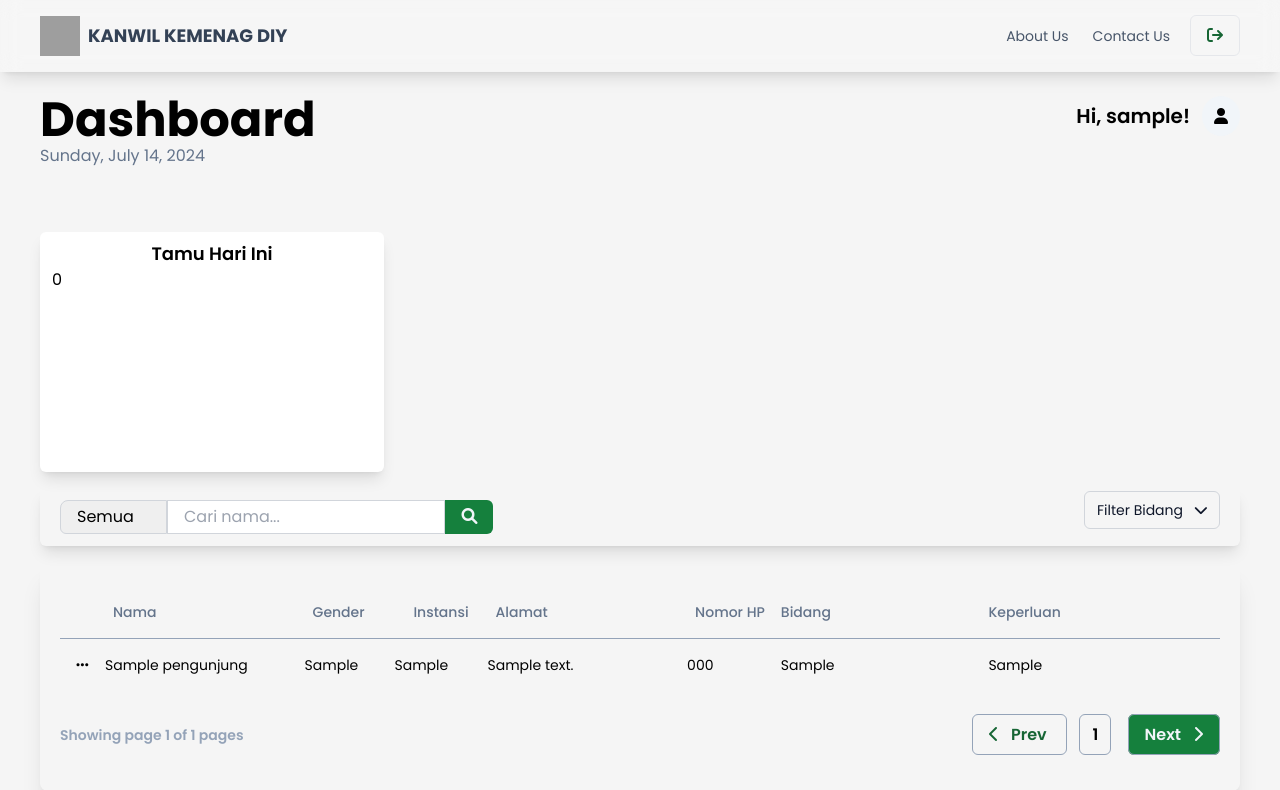
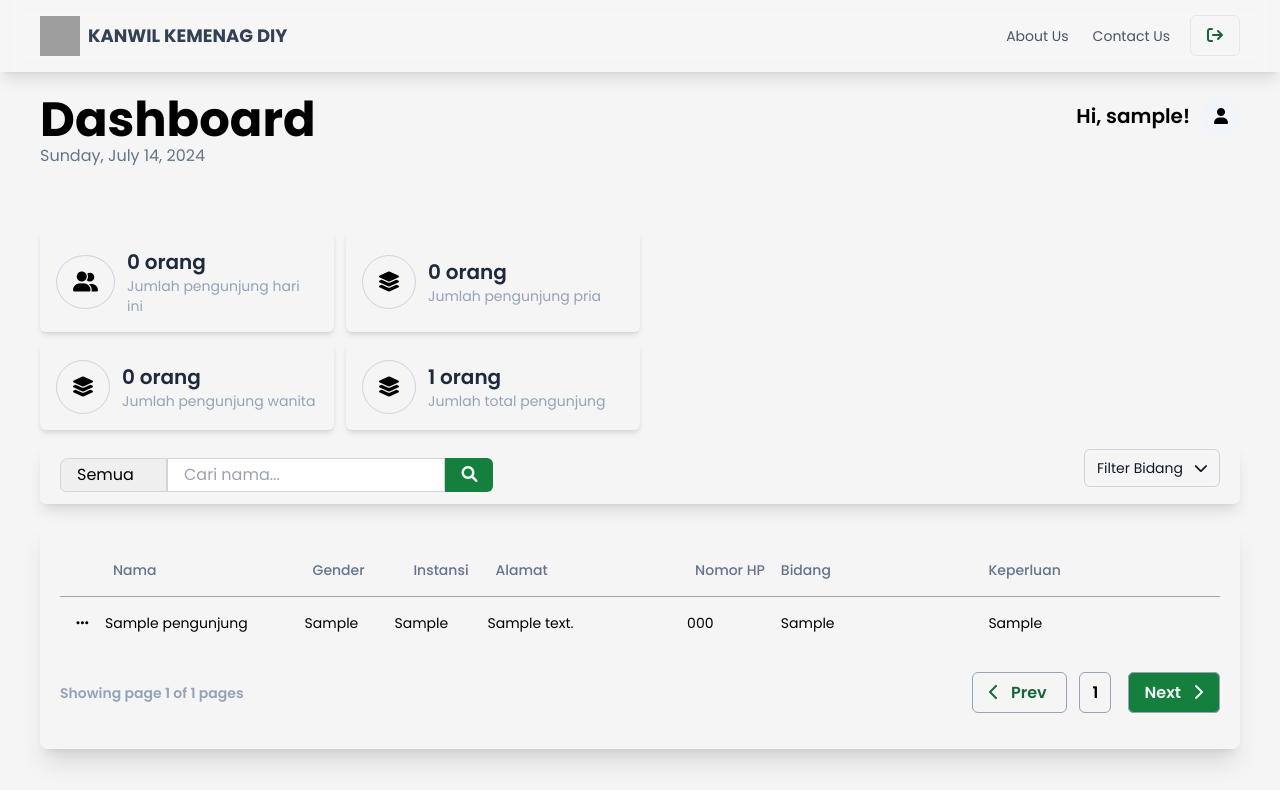
Before and after one commit to AthallahZachari/BukuTamu-Kanwil-Kementrian-Agama-DIY, a PHP site: page /pages/admin/dashboard.php in a window 1280 px wide. Shown: the top 790 px of the page. Run offline with PHP 8.4, Linux system fonts and the light colour scheme; the visitor is signed in with stand-in values (Sample User, id 1); tables that the repository leaves empty or names only in its code hold one stand-in row (values such as "Sample post"); some libraries are stand-ins or nearby versions; grey boxes are pictures that could not be loaded.

Commit message:
add grafik data

```diff
--- a/includes/connection/admincontrol.php
+++ b/includes/connection/admincontrol.php
@@ -46,15 +46,15 @@ if (!empty($kepentingan)) {
 $sql .= " ORDER BY id DESC LIMIT :start, :limit";
 
 // [ EXECUTE ] query execute menggunakan PDO (PHP Data Object)
-$stmt = $pdo->prepare($sql);
-$stmt->bindValue(':searchbox', '%' . $searchbox . '%', PDO::PARAM_STR);
-$stmt->bindValue(':start', $start, PDO::PARAM_INT);
-$stmt->bindValue(':limit', $limit, PDO::PARAM_INT);
+$query = $pdo->prepare($sql);
+$query->bindValue(':searchbox', '%' . $searchbox . '%', PDO::PARAM_STR);
+$query->bindValue(':start', $start, PDO::PARAM_INT);
+$query->bindValue(':limit', $limit, PDO::PARAM_INT);
 if (!empty($kepentingan)) {
-    $stmt->bindValue(':kepentingan', $kepentingan, PDO::PARAM_STR);
+    $query->bindValue(':kepentingan', $kepentingan, PDO::PARAM_STR);
 }
-$stmt->execute();
-$rows = $stmt->fetchAll(PDO::FETCH_ASSOC);
+$query->execute();
+$rows = $query->fetchAll(PDO::FETCH_ASSOC);
 
 // [ COUNT ] total baris data untuk pagination
 $total_sql = "SELECT COUNT(*) FROM pengunjung WHERE nama LIKE :searchbox";
--- a/pages/admin/dashboard.php
+++ b/pages/admin/dashboard.php
@@ -11,22 +11,30 @@ if (!isset($_SESSION['pegawai'])) {
 // Tanggal yang ingin Anda hitung jumlah respondennya
 $tanggal = date('Y-m-d');
 
-// Query untuk menghitung jumlah responden berdasarkan tanggal
-$stmt = $pdo->prepare("SELECT COUNT(*) AS visitors FROM pengunjung WHERE tanggal = ?");
-$stmt->execute([$tanggal]);
-$result = $stmt->fetch(PDO::FETCH_ASSOC);
+// Query untuk menghitung jumlah responden berdasarkan tanggal dan jumlah gender
+$query = $pdo->prepare("
+    SELECT
+        COUNT(*) AS total_visitors,
+        SUM(CASE WHEN tanggal = ? THEN 1 ELSE 0 END) AS today_visitors,
+        SUM(CASE WHEN jenis_kelamin = 'pria' THEN 1 ELSE 0 END) AS males,
+        SUM(CASE WHEN jenis_kelamin = 'wanita' THEN 1 ELSE 0 END) AS females
+    FROM pengunjung
+");
+$query->execute([$tanggal]);
+$result = $query->fetch(PDO::FETCH_ASSOC);
 
 // Mengambil jumlah responden dari hasil query
-$visitorCount = $result['visitors'];
+$totalVisitors = $result['total_visitors']; //jml total pengunjung
+$visitorCount = $result['today_visitors']; //pengunjung hari ini
+$maleCount = $result['males']; //pengunjung pria
+$femaleCount = $result['females']; //pengunjung wanita
 $sessionAdmin = $_SESSION['pegawai'];
-
 
 ?>
 
 </head>
 
 <body>
-
     <body class=" min-h-[100vh] w-full">
         <?php include 'navbar_admin.php' ?>
         <section class=" min-h-[20vh] flex justify-between items-start px-10 pt-6 ">
@@ -41,17 +49,43 @@ $sessionAdmin = $_SESSION['pegawai'];
                 </div>
             </div>
         </section>
-        <section class=" w-[60%] min-h-[30vh] flex justify-between px-10">
-            <div class=" min-w-[50%] flex flex-col rounded-md px-3 py-2 bg-white shadow-lg">
-                <h1 class=" text-lg text-center font-semibold ">Tamu Hari Ini</h1>
-                <h1><?php echo $visitorCount; ?></h1>
+        <section class=" w-full flex px-10">
+
+            <div class="grid grid-cols-2 gap-3 w-[50%] ">
+                <div class="flex items-center p-4 rounded-md shadow-md">
+                    <i class="fa-solid fa-user-group text-xl mr-3 p-4 rounded-[50%] border border-slate-300 "></i>
+                    <div class="flex flex-col">
+                        <p class=" text-xl text-slate-800 font-semibold "><?= $visitorCount ?> orang</p>
+                        <p class=" text-sm text-slate-400">Jumlah pengunjung hari ini</p>
+                    </div>
+                </div>
+                <div class="flex items-center p-4 rounded-md shadow-md">
+                    <i class="fa-solid fa-layer-group text-xl mr-3 p-4 rounded-[50%] border border-slate-300 "></i>
+                    <div class="flex flex-col">
+                        <p class=" text-xl text-slate-800 font-semibold "><?= $maleCount ?> orang</p>
+                        <p class=" text-sm text-slate-400">Jumlah pengunjung pria</p>
+                    </div>
+                </div>
+                <div class="flex items-center p-4 rounded-md shadow-md">
+                    <i class="fa-solid fa-layer-group text-xl mr-3 p-4 rounded-[50%] border border-slate-300 "></i>
+                    <div class="flex flex-col">
+                        <p class=" text-xl text-slate-800 font-semibold "><?= $femaleCount ?> orang</p>
+                        <p class=" text-sm text-slate-400">Jumlah pengunjung wanita</p>
+                    </div>
+                </div>
+                <div class="flex items-center p-4 rounded-md shadow-md">
+                    <i class="fa-solid fa-layer-group text-xl mr-3 p-4 rounded-[50%] border border-slate-300 "></i>
+                    <div class="flex flex-col">
+                        <p class=" text-xl text-slate-800 font-semibold "><?= $totalVisitors ?> orang</p>
+                        <p class=" text-sm text-slate-400">Jumlah total pengunjung</p>
+                    </div>
+                </div>
+                <!-- <div class="bg-gray-400 p-4">Item 3</div>
+                <div class="bg-gray-500 p-4">Item 4</div> -->
             </div>
         </section>
-        <section>
-
-        </section>
         <section class=" px-10">
-            <?php include './table.php' ?>
+            <?php include './table.php';?>
         </section>
     </body>
     <div class=" w-full bg-violet-300">
--- a/pages/admin/login.php
+++ b/pages/admin/login.php
@@ -19,6 +19,11 @@ if (isset($_POST['login'])) {
 
 <body class="min-h-screen w-full flex flex-col items-center justify-center relative bg-fixed bg-center bg-repeat" style="background-image: url('../../assets/belakang.avif');">
     <div class=" w-[50%] bg-white px-10 py-8 m-10 rounded-md shadow-xl">
+        <section>
+            <a href="../../index.php" class="block text-end text-slate-700">
+                <i class="fa-solid fa-xmark"></i>
+            </a>
+        </section>
         <section class=" flex flex-col justify-center items-center mb-5">
             <a href="../../index.php" class="flex justify-center">
                 <div class="w-[100px] h-[100px] mr-2 bg-cover bg-center ">
--- a/pages/admin/navbar_admin.php
+++ b/pages/admin/navbar_admin.php
@@ -24,7 +24,7 @@ $sessionAdmin = $_SESSION['pegawai'];
 </div>
 <div id="popup-form" class="fixed inset-0 items-center justify-center z-20 bg-black bg-opacity-50 hidden">
     <div class=" bg-white flex flex-col justify-center items-center px-7 py-7 rounded-lg shadow-xl w-[70%] md:w-[35%]">
-            <div class=" min-h-48 w-[50%] bg-black bg-cover bg-center"  style="background-image: url('../../assets/logout.avif')"></div>
+        <div class=" min-h-48 w-[50%] bg-black bg-cover bg-center" style="background-image: url('../../assets/logout.avif')"></div>
         <h2 class=" text-slate-700 text-2xl font-bold mb-5">Anda yakin keluar?</h2>
         <div class=" w-full flex justify-around font-medium">
             <a href="#" onclick="togglePopup()" class=" hover:bg-slate-100 transition-all duration-300 border border-slate-300 rounded-md text-slate-500 text-center min-w-[45%] px-5 py-2">Batal</a>
--- a/pages/admin/table.php
+++ b/pages/admin/table.php
@@ -64,7 +64,7 @@ include '../../includes/header.php';
                 </tr>
             </thead>
             <tbody>
-                <?php if ($stmt->rowCount() > 0) : ?>
+                <?php if ($query->rowCount() > 0) : ?>
                     <?php foreach ($rows as $row) : ?>
                         <tr class="hover:bg-gray-100 px-2 py-2 align-text-top text-md text-black">
                             <td class="text-center align-text-top">
--- a/pages/pengunjung/pengunjung.php
+++ b/pages/pengunjung/pengunjung.php
@@ -4,7 +4,7 @@
 
     <div class="w-[50%] px-10 py-6 my-6 rounded-sm shadow-xl bg-white">
         <section class="items-center border-b-[1.5px] border-gray-400 pb-4">
-            <section class="">
+            <section class=" bg">
                 <h1 class="text-3xl text-slate-700 font-bold">
                     <i class="fa-regular fa-address-book mr-2 p-4 rounded-[50%] text-green-700 border border-slate-700"></i>
                     Form Pengunjung
--- a/pages/pengunjung/script.js
+++ b/pages/pengunjung/script.js
@@ -10,3 +10,9 @@ document.querySelectorAll('#dropdownMenu li').forEach(function(item) {
         document.getElementById('dropdownMenu').classList.add('hidden');
     });
 });
+
+function togglePopup() {
+    var popup = document.getElementById("popup-form");
+    popup.classList.toggle("hidden");
+    popup.classList.toggle("flex");
+}
```
Also changed, not shown: pages/pengunjung/form_pengunjung.php (+5 -5 lines), assets/bbblurry.svg (added). Lines whose indentation alone changed are shown as unchanged.
